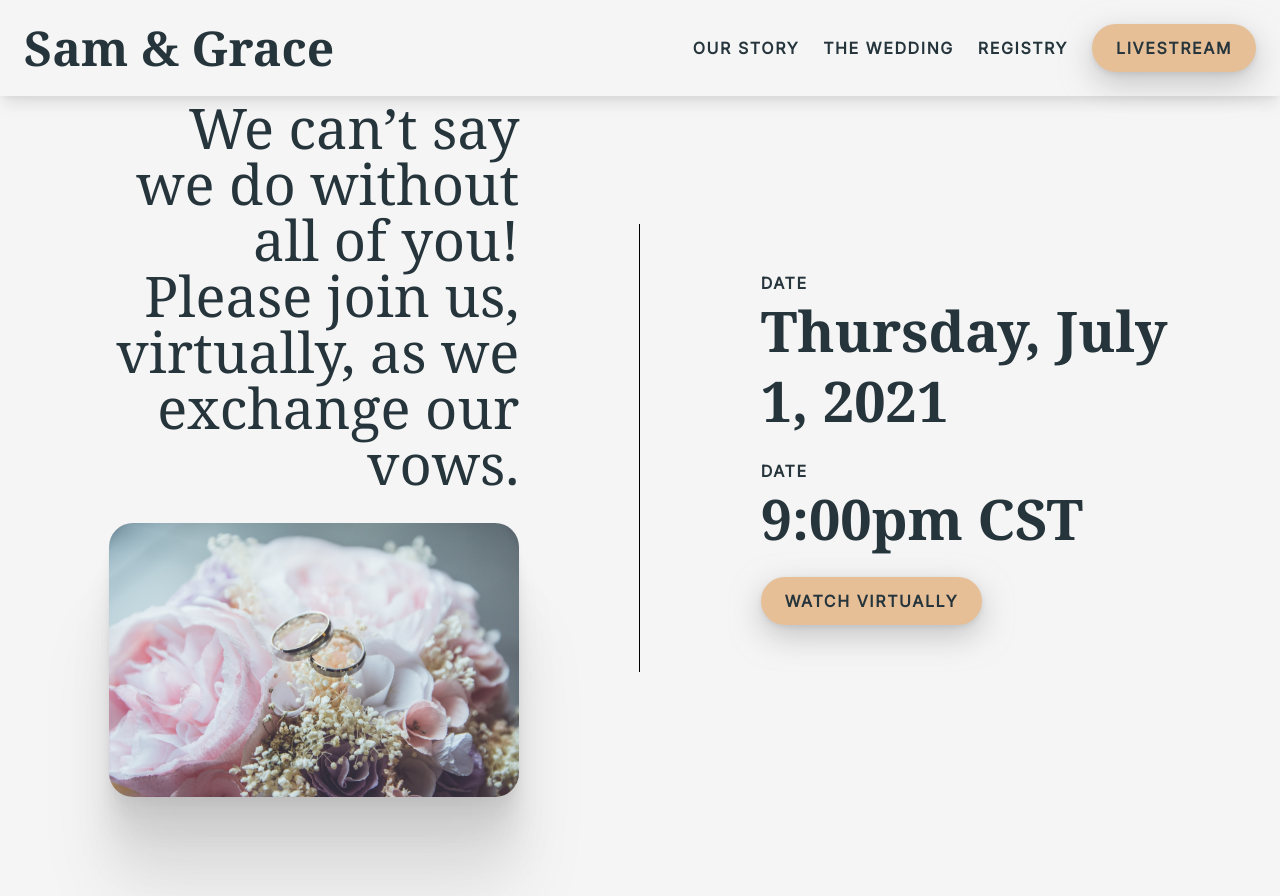
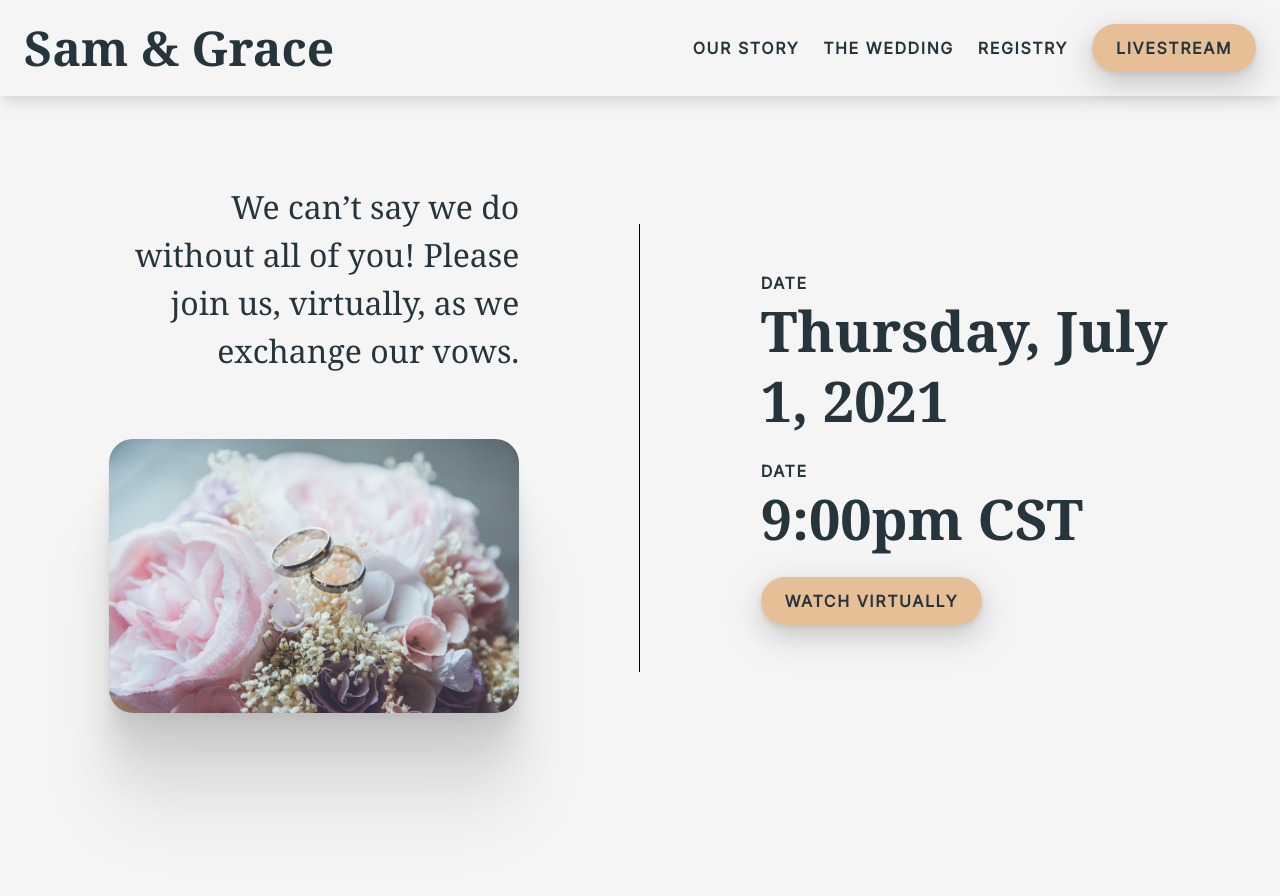
Before and after one commit to bkchu/pakyosloppyjohs, a Gatsby site: page /the-wedding in a window 1280 px wide. Built offline with nearby package versions, Linux system fonts and the light colour scheme; Gatsby itself is replaced by a stand-in of ours; a web font is replaced by a local one.

Commit message:
Update the-wedding.js

```diff
--- a/src/pages/the-wedding.js
+++ b/src/pages/the-wedding.js
@@ -12,13 +12,14 @@ const TheWedding = () => {
       <Grid className="min-h-[calc(100vh-96px)]">
         <Grid.Span className="h-full" start={2} span={4}>
           <div className="h-full flex flex-col items-end justify-center">
-            <Heading h="body-large" as="p" className="text-right">
+            <Heading h="body-md" as="p" className="text-right">
               We can’t say we do without all of you! Please join us, virtually,
               as we exchange our vows.
             </Heading>
+            <Spacer size="16" />
             <Image
               fileName="the-wedding-page"
-              className="mt-8 w-full rounded-3xl shadow-photo"
+              className="w-full rounded-3xl shadow-photo"
             />
           </div>
         </Grid.Span>
```
